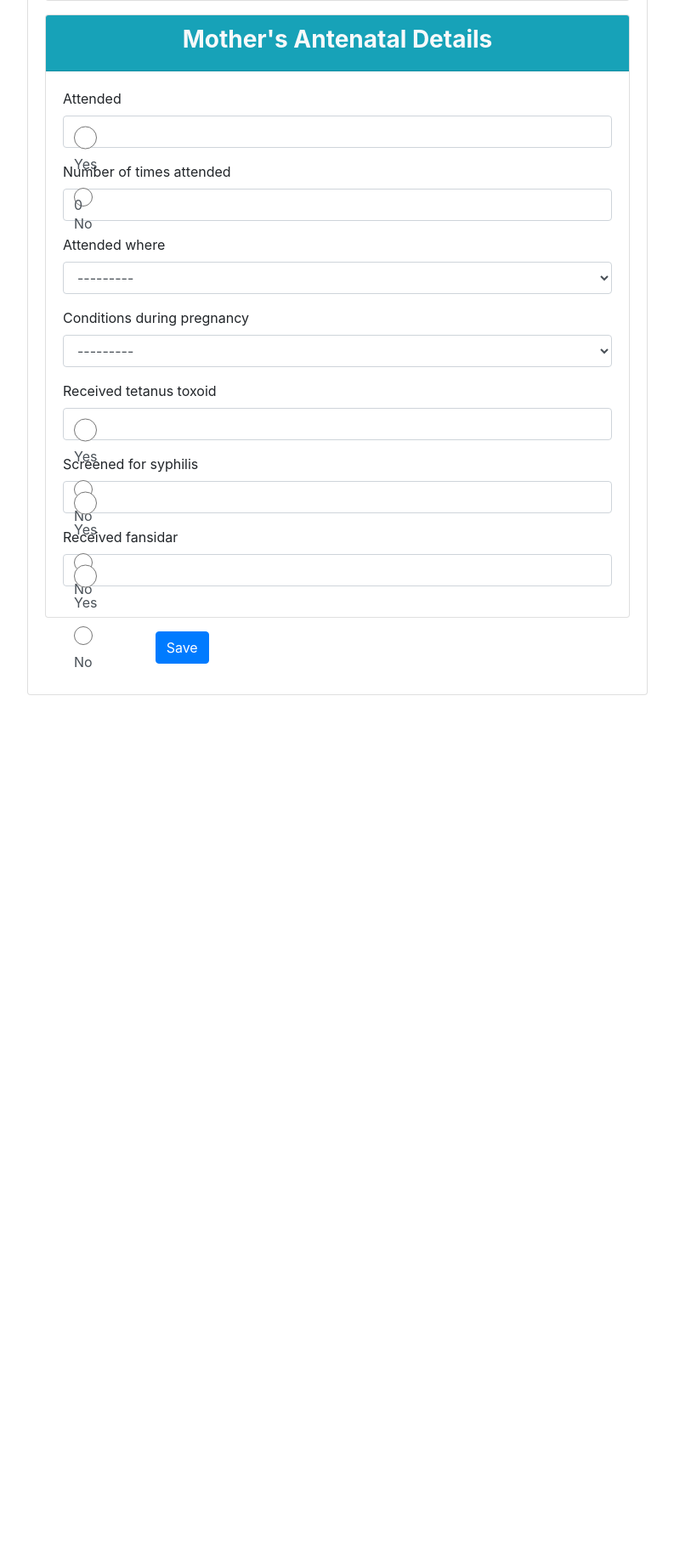
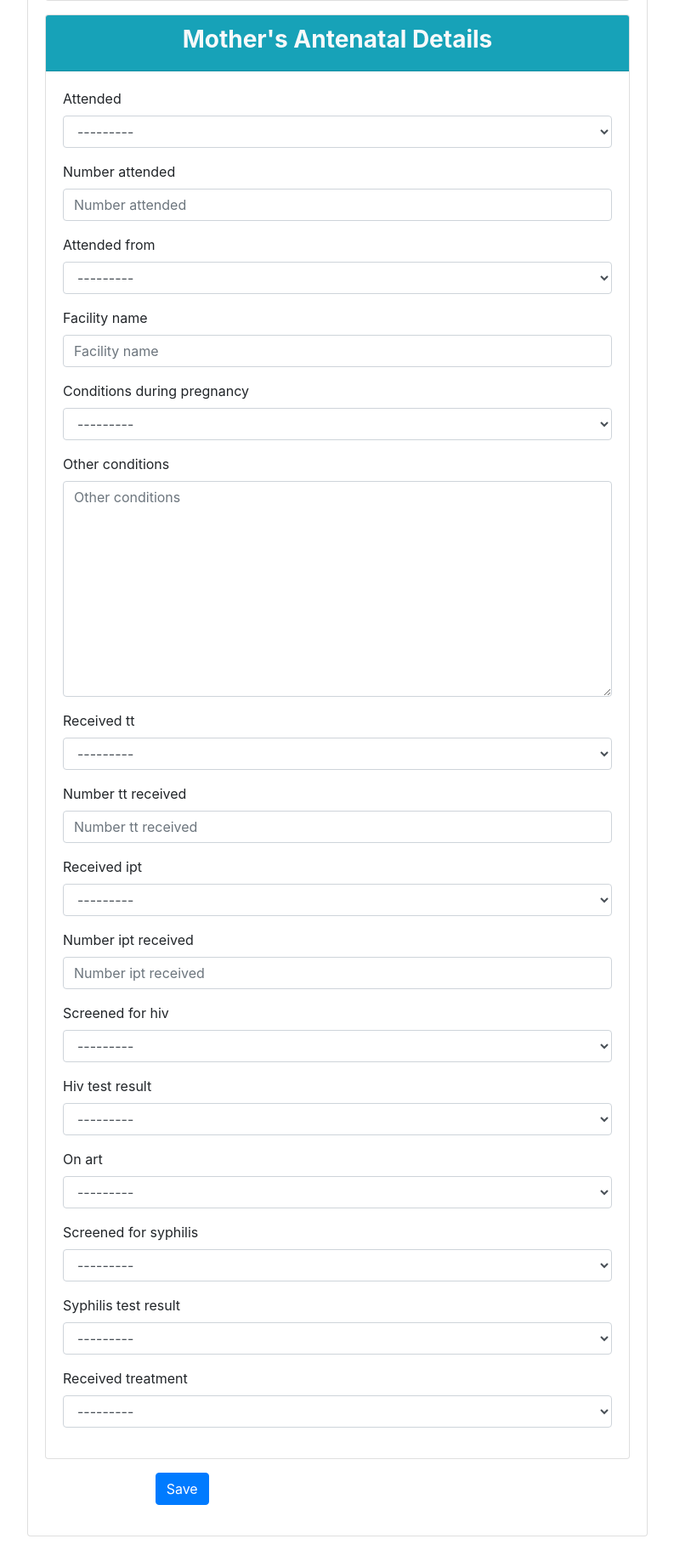
Before and after one commit to Mzee1991/NeoCare-App, a Django app: page /newborn/update_details/1/ in a window 1280 px wide. Shown: the part 1077-2901 px from the top of the page at 85% size, without its empty margins (243-1036 px from the left). Before the commit the page ends 1895 px from the top, so only its background shows below. Run offline with Django 4.2, Linux system fonts and the light colour scheme; data comes from the database, SQL or seed files in the repository; both versions use the stored data as it was after the commit; some libraries are stand-ins or nearby versions.

Commit message:
dynamic antenatal form added

```diff
--- a/v2/newborn/forms.py
+++ b/v2/newborn/forms.py
@@ -1,6 +1,6 @@
 from django.forms import ModelForm
 from django import forms
-from .models import Newborn, MotherDetails, MotherLocation, LabInvestigation, Patient, NewbornExam, AntenatalHistory, District, Subcounty, Parish, Village, CountyMunicipality
+from .models import Newborn, MotherDetails, MotherLocation, LabInvestigation, Patient, NewbornExam, AntenatalHistory, District, Subcounty, Parish, Village, CountyMunicipality, MothersAntenatalDetails
 from .models import SEROLOGY_CHOICES, MICROBIOLOGY_CHOICES, CHEMISTRY_CHOICES, HEMATOLOGY_CHOICES
 
 
@@ -140,43 +140,6 @@
             'chemistry_urinalysis',
         ]
 
-#class LabInvestigationForm(ModelForm):
- #   def clean(self):
-  #      cleaned_data = super().clean()
-   #     serology = cleaned_data.get('serology')
-    #    microbiology = cleaned_data.get('microbiology')
-     #   chemistry = cleaned_data.get('chemistry')
-      #  hematology = cleaned_data.get('hematology')
-#
- #       if not any([serology, microbiology, chemistry, hematology]):
-  #          raise forms.ValidationError("Please select at least one option.")
-#
-#
-   # class Meta:
- #       model = LabInvestigation
-  #      fields = ['serology', 'microbiology', 'chemistry', 'hematology']
-   #     widgets = {
-    #            'serology': forms.CheckboxSelectMultiple(attrs={'class': 'form-check-input'}),
-     #           'microbiology': forms.CheckboxSelectMultiple(attrs={'class': 'form-check-input'}),
-      #          'chemistry': forms.CheckboxSelectMultiple(attrs={'class': 'form-check-input'}),
-       #         'hematology': forms.CheckboxSelectMultiple(attrs={'class': 'form-check-input'}),
-        #}
-
-
-
-#class BirthRecordForm(forms.ModelForm):
- #   class Meta:
-  #      model = BirthRecord
-   #     fields = ['place_of_birth', 'name_of_health_facility', 'location_of_health_facility', 'mode_of_delivery',
-    #              'indication_for_csection', 'time_btn_cs_and_delivery', 'resuscitation', 'length_of_resuscitation',
-     #             'was_ox_connected', 'referral', 'reason_for_referral', 'date_and_time_of_referral', 'mean_of_transport']
-      #  widgets = {
-       #     'place_of_birth': forms.Select(attrs={'class': 'form-control', 'onchange': 'showHideFields()'}),
-        #    'mode_of_delivery': forms.Select(attrs={'class': 'form-control', 'onchange': 'showHideFields()'}),
-         #   'resuscitation': forms.Select(attrs={'class': 'form-control', 'onchange': 'showHideFields()'}),
-          #  'referral': forms.Select(attrs={'class': 'form-control', 'onchange': 'showHideFields()'}),
-        #}
-
 
 class PatientForm(forms.ModelForm):
     symptoms = forms.CharField(widget=forms.Textarea(attrs={'rows': 4}), required=False)
@@ -226,3 +189,95 @@
             'extremities',
             'neurological_exam',
         ]
+
+
+class MothersAntenatalDetailsForm(forms.ModelForm):
+    class Meta:
+        model = MothersAntenatalDetails
+        exclude = ('mother',)
+
+    def __init__(self, *args, **kwargs):
+        super().__init__(*args, **kwargs)
+
+        self.fields['number_attended'].required = False
+        self.fields['attended_from'].required = False
+        self.fields['facility_name'].required = False
+        self.fields['other_conditions'].required = False
+        self.fields['number_tt_received'].required = False
+        self.fields['number_ipt_received'].required = False
+        self.fields['hiv_test_result'].required = False
+        self.fields['on_art'].required = False
+        self.fields['syphilis_test_result'].required = False
+        self.fields['received_treatment'].required = False # Add the form-control class for consistent styling
+        for field_name, field in self.fields.items():
+            field.widget.attrs['class'] = 'form-control'
+
+        # Add JavaScript classes to the fields for event handling
+        self.fields['attended'].widget.attrs['class'] += ' dynamic-field-trigger'
+        self.fields['conditions_during_pregnancy'].widget.attrs['class'] += ' dynamic-field-trigger'
+        self.fields['received_tt'].widget.attrs['class'] += ' dynamic-field-trigger'
+        self.fields['received_ipt'].widget.attrs['class'] += ' dynamic-field-trigger'
+        self.fields['screened_for_hiv'].widget.attrs['class'] += ' dynamic-field-trigger'
+        self.fields['hiv_test_result'].widget.attrs['class'] += ' dynamic-field-trigger'
+        self.fields['screened_for_syphilis'].widget.attrs['class'] += ' dynamic-field-trigger'
+        self.fields['syphilis_test_result'].widget.attrs['class'] += ' dynamic-field-trigger'
+    def clean(self):
+        cleaned_data = super().clean()
+
+        # Step 1: Check 'Attended' fields and related fields
+        attended = cleaned_data.get('attended')
+        print("Check attended", attended)
+        if attended == 'Yes':
+            number_attended = cleaned_data.get('number_attended')
+            attended_from = cleaned_data.get('attended_from')
+            facility_name = cleaned_data.get('facility_name')
+
+            if not number_attended:
+                self.add_error('number_attended', "If 'Attended' is 'Yes', 'Number of times attended' must be provided.")
+            if not attended_from:
+                self.add_error('attended_from', "If 'Attended' is 'Yes', 'Attended from' must be provided.")
+            if not facility_name:
+                self.add_error('facility_name', "If 'Attended' is 'Yes', 'Facility Name' must be provided.")
+
+        # Step 2: Check 'Conditions during pregnancy' and 'Other conditions'
+        conditions_during_pregnancy = cleaned_data.get('conditions_during_pregnancy')
+        other_conditions = cleaned_data.get('other_conditions')
+        if conditions_during_pregnancy == 'Others' and not other_conditions:
+            self.add_error('other_conditions', "If 'Conditions during pregnancy' is 'Others', 'Specify other condition' must be provided.")
+
+        # Step 3: Check 'Received T.T' and 'Number of times T.T received'
+        received_tt = cleaned_data.get('received_tt')
+        print("TT recived", received_tt)
+        number_tt_received = cleaned_data.get('number_tt_received')
+        if received_tt == 'Yes' and not number_tt_received:
+            self.add_error('number_tt_received', "If 'Received T.T' is 'Yes', 'Number of times T.T received' must be provided.")
+
+        # Step 4: Check 'Received IPT' and 'Number of times IPT received'
+        received_ipt = cleaned_data.get('received_ipt')
+        number_ipt_received = cleaned_data.get('number_ipt_received')
+        if received_ipt == 'Yes' and not number_ipt_received:
+            self.add_error('number_ipt_received', "If 'Received IPT' is 'Yes', 'Number of times IPT received' must be provided.")
+
+        # Step 5: Check 'Screened for HIV' and related fields
+        screened_for_hiv = cleaned_data.get('screened_for_hiv')
+        hiv_test_result = cleaned_data.get('hiv_test_result')
+        if screened_for_hiv == 'Yes' and not hiv_test_result:
+            self.add_error('hiv_test_result', "If 'Screened for HIV' is 'Yes', 'HIV Test result' must be provided.")
+
+        if hiv_test_result == 'Positive':
+            on_art = cleaned_data.get('on_art')
+            if not on_art:
+                self.add_error('on_art', "If 'HIV Test result' is 'Positive', 'Is Mother on ART' must be provided.")
+
+        # Step 6: Check 'Screened for Syphilis' and related fields
+        screened_for_syphilis = cleaned_data.get('screened_for_syphilis')
+        syphilis_test_result = cleaned_data.get('syphilis_test_result')
+        if screened_for_syphilis == 'Yes' and not syphilis_test_result:
+            self.add_error('syphilis_test_result', "If 'Screened for Syphilis' is 'Yes', 'Syphilis Test result' must be provided.")
+
+        if syphilis_test_result == 'Positive':
+            received_treatment = cleaned_data.get('received_treatment')
+            if not received_treatment:
+                self.add_error('received_treatment', "If 'Syphilis Test result' is 'Positive', 'Did Mother receive Treatment' must be provided.")
+
+        return cleaned_data
--- a/v2/newborn/templates/newborn/details.html
+++ b/v2/newborn/templates/newborn/details.html
@@ -33,6 +33,9 @@
             <nav class="col-md-2 d-none d-md-block bg-light sidebar">
                 <div class="sidebar-sticky">
                     <ul class="nav flex-column">
+ 			<li class="nav-item">
+                            <a class="nav-link" href="{% url 'mothers_antenatal_details' pk=newborn.id %}"><span data-feather="file"></span>Antenatal Details</a>
+                        </li>
                         <li class="nav-item">
                             <a class="nav-link" href="{% url 'clinical-exam' pk=newborn.id %}"><span data-feather="file"></span>Clinical Exam</a>
                         </li>
--- a/v2/newborn/urls.py
+++ b/v2/newborn/urls.py
@@ -9,6 +9,7 @@
     path('newborn/index/', views.index, name='add-newborn'),
     path('newborn/update_details/<int:pk>/', views.update_details, name='update-details'),
     path('newborn/antenatal_hx/', views.antenatal_hx, name='antenatal-details'),
+    path('newborn/mothers_antenatal_details/<int:pk>/', views.mothers_antenatal_details, name='mothers_antenatal_details'),
     path('newborn/clinical-exam/<int:pk>/', views.newborn_exam_form, name='clinical-exam'),
     #path('newborn/delivery/', views.delivery_view, name='delivery-details'),
     path('newborn/lab_request/<int:pk>/', views.lab_request, name='lab-request'),
--- a/v2/newborn/views.py
+++ b/v2/newborn/views.py
@@ -4,7 +4,7 @@
 from django.http import HttpResponse, JsonResponse
 from rest_framework.parsers import JSONParser
 from newborn.models import Newborn, MotherDetails, MotherLocation, LabInvestigation, Patient, NewbornExam, LabInvestigation, Subcounty, Parish, Village, CountyMunicipality
-from newborn.forms import NewbornForm, MotherDetailForm, MotherLocationForm, LabInvestigationForm, PatientForm, NewbornExamForm, AntenatalHistoryForm
+from newborn.forms import NewbornForm, MothersAntenatalDetailsForm, MotherDetailForm, MotherLocationForm, LabInvestigationForm, PatientForm, NewbornExamForm, AntenatalHistoryForm
 from .tables import NewbornTable
 from .filters import NewbornFilter
 from newborn.serializers import NewbornSerializer
@@ -66,7 +66,7 @@
             instance = form.save()
             instance.mother = MotherDetails.objects.all().order_by('-id')[0]
             instance.save()
-            return redirect('antenatal-details')
+            return redirect('home-page')
     else:
         form = NewbornForm()
     return render(request, 'newborn/delivery.html', {'form': form})
@@ -134,19 +134,6 @@
         location_form = MotherLocationForm(request.POST)
         detail_form = MotherDetailForm(request.POST)
 
-        #district_id = request.POST.get('district')
-        #subcounty_id = request.POST.get('subcounty')
-        #parish_id = request.POST.get('parish')
-        #village_id = request.POST.get('village')
-        #country_id = request.POST.get('country')
-        #contact_id = request.POST.get('contact')
-        #nin_id = request.POST.get('nin_no')
-
-        #print('District ', district_id)
-        #print('Subcounty ', subcounty_id)
-        #print('District via instance: ', location_form.data.get('district'))
-        #print('Cleaned District via instance: ', location_form.cleaned_data.get('district'))
-
         if location_form.is_valid() and detail_form.is_valid():
             location_instance = location_form.save(commit=False)
             location_instance.save()
@@ -184,7 +171,7 @@
 def print_care2x(request, pk):
     newborn = Newborn.objects.get(pk=pk) # Retrieve the Newborn object
     mother = newborn.mother  # Access the Mother object associated with the newborn
-    antenatal_history = mother.antenatalhistory_set.first() #he Antenatalhistory related to the mother
+    antenatal_history = mother.mothersantenataldetails_set.first() #he Antenatalhistory related to the mother
     # Retrieve the NewbornExam objects related to the newborn
     newborn_exams = newborn.newbornexam_set.first()
     # Retrieve the LabInvestigation objects related to the newborn
@@ -277,12 +264,12 @@
     newborn = get_object_or_404(Newborn, pk=pk)
     mother = newborn.mother
     location = mother.location
-    antenatal_history = mother.antenatalhistory_set.first()
+    antenatal_history = mother.mothersantenataldetails_set.first()
 
     if request.method == 'POST':
         location_form = MotherLocationForm(request.POST, prefix='location', instance=location, is_update=True)
         detail_form = MotherDetailForm(request.POST, prefix='detail', instance=mother)
-        antenatal_form = AntenatalHistoryForm(request.POST, prefix='antenatal', instance=antenatal_history)
+        antenatal_form = MothersAntenatalDetailsForm(request.POST, prefix='antenatal', instance=antenatal_history)
         #print(location_form)
 
         if (
@@ -302,7 +289,7 @@
     else:
         location_form = MotherLocationForm(prefix='location', instance=location, is_update=True)
         detail_form = MotherDetailForm(prefix='detail', instance=mother)
-        antenatal_form = AntenatalHistoryForm(prefix='antenatal', instance=antenatal_history)
+        antenatal_form = MothersAntenatalDetailsForm(prefix='antenatal', instance=antenatal_history)
 
     return render(request, 'newborn/update_details.html', {
         'location_form': location_form,
@@ -330,3 +317,23 @@
     villages = Village.objects.filter(parish_id=parish_id).values('id', 'name')
     data = {'villages': list(villages)}
     return JsonResponse(data)
+
+
+def mothers_antenatal_details(request, pk):
+    # Get the newborn object using the provided primary key (pk)
+    newborn = get_object_or_404(Newborn, pk=pk)
+
+    if request.method == 'POST':
+        form = MothersAntenatalDetailsForm(request.POST)
+        print(form)
+        if form.is_valid():
+            # Save the form data to the mother's antenatal details
+            antenatal_details = form.save(commit=False)  # Create an object from the form data, but don't save it yet
+            antenatal_details.mother = newborn.mother  # Associate the mother object with the newborn's mother
+            antenatal_details.save()  # Now save the antenatal details with the associated mother
+
+            return redirect('home-page')  # Redirect to a success page
+    else:
+        form = MothersAntenatalDetailsForm()
+
+    return render(request, 'newborn/newborn_admission_form.html', {'form': form})
```
Also changed, not shown: v2/cal_gest_age.py (added, +23 -0 lines), v2/cal_lnmp.py (added, +26 -0 lines), v2/newborn/models.py (+52 -0 lines), v2/newborn/templates/newborn/newborn_admission_form.html (added, +259 -0 lines), v2/newborn/templates/newborn/patient2.html (+4 -4 lines), v2/db.sqlite3, v2/newborn/migrations/0002_mothersantenataldetails.py (added), v2/newborn/migrations/0003_mothersantenataldetails_facility_name.py (added), v2/newborn/migrations/0004_mothersantenataldetails_mother.py (added), 1 other file.
